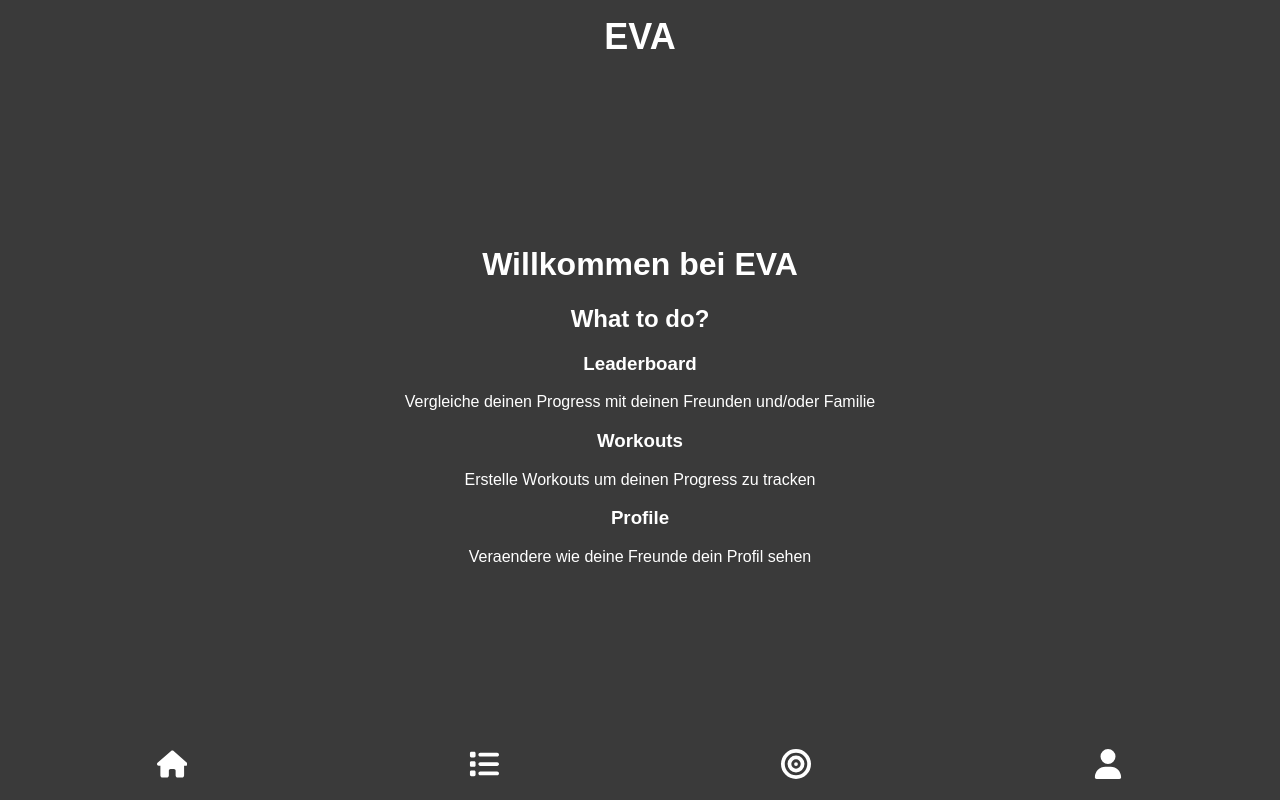
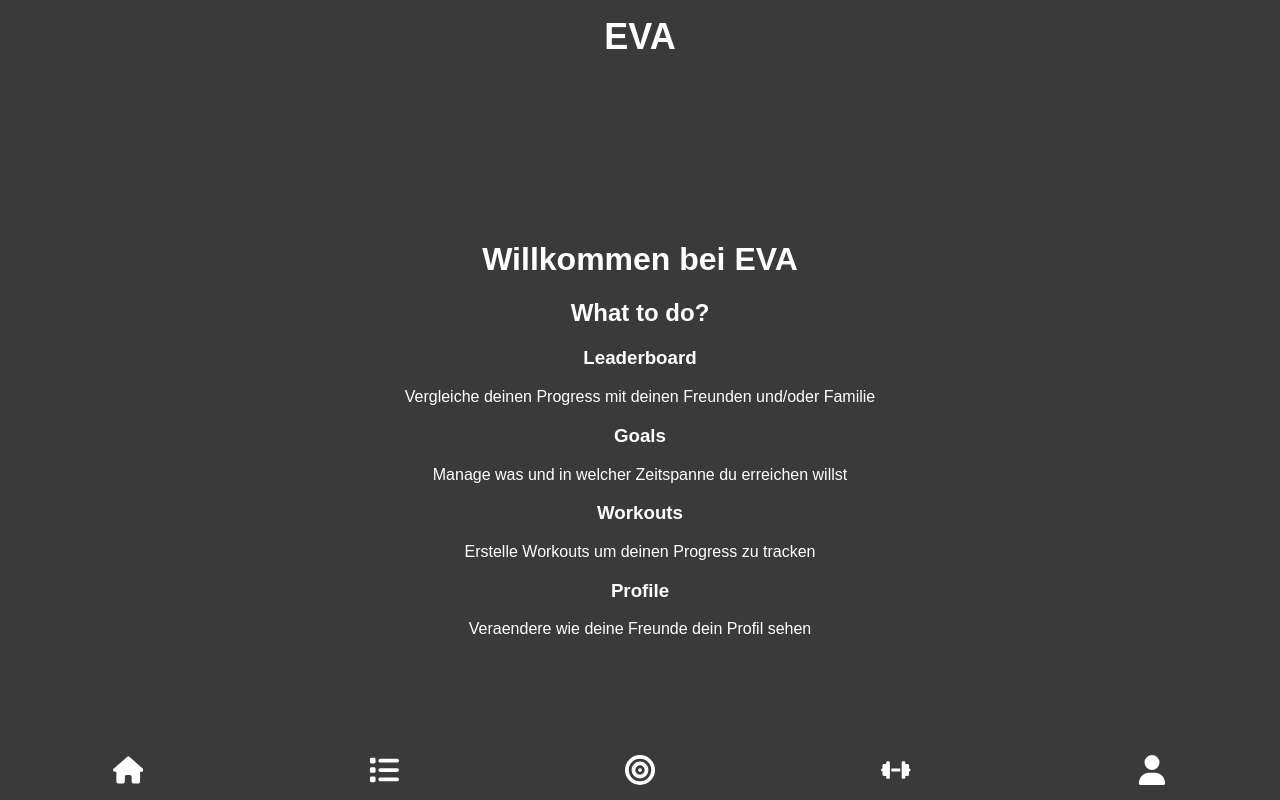
Before and after one commit to sck-david/eva_01, a React (Create React App) app in the folder eva_001/: page / in a window 1280 px wide. Built offline with nearby package versions, Linux system fonts and the light colour scheme.

Commit message:
added goals and another taskbar button

```diff
--- a/eva_001/src/App.css
+++ b/eva_001/src/App.css
@@ -33,9 +33,12 @@ body {
 }
 
 .footer {
+    position: fixed;
+    bottom: 10px;
+    width: 100%;
     display: flex;
     justify-content: space-around;
-    padding: 16px;
+    padding: 0px, 10px, 0px, 10px;
     fill: white;
 }
 
--- a/eva_001/src/App.js
+++ b/eva_001/src/App.js
@@ -4,6 +4,7 @@ import Home from './Home';
 import Leaderboard from './Leaderboard';
 import Profile from './Profile';
 import Workouts from './Workouts';
+import Goals from './Goals';
 
 export default class App extends Component {
     state = {
@@ -24,7 +25,8 @@ export default class App extends Component {
                     {activePage === 'home' && <Home />}
                     {activePage === 'leaderboard' && <Leaderboard />}
                     {activePage === 'profile' && <Profile />}
-                    {activePage == 'workout' && <Workouts />}
+                    {activePage === 'workout' && <Workouts />}
+                    {activePage === 'goals' && <Goals /> }
                 </div>
                 <div className="footer">
                     <div className="footer-text" onClick={() => this.setActivePage('home')}>
@@ -33,8 +35,11 @@ export default class App extends Component {
                     <div className="footer-text" onClick={() => this.setActivePage('leaderboard')}>
                         <svg id="leaderboard-pic" xmlns="http://www.w3.org/2000/svg" viewBox="0 0 512 512" width="30" height="30" ><path d="M40 48C26.7 48 16 58.7 16 72v48c0 13.3 10.7 24 24 24H88c13.3 0 24-10.7 24-24V72c0-13.3-10.7-24-24-24H40zM192 64c-17.7 0-32 14.3-32 32s14.3 32 32 32H480c17.7 0 32-14.3 32-32s-14.3-32-32-32H192zm0 160c-17.7 0-32 14.3-32 32s14.3 32 32 32H480c17.7 0 32-14.3 32-32s-14.3-32-32-32H192zm0 160c-17.7 0-32 14.3-32 32s14.3 32 32 32H480c17.7 0 32-14.3 32-32s-14.3-32-32-32H192zM16 232v48c0 13.3 10.7 24 24 24H88c13.3 0 24-10.7 24-24V232c0-13.3-10.7-24-24-24H40c-13.3 0-24 10.7-24 24zM40 368c-13.3 0-24 10.7-24 24v48c0 13.3 10.7 24 24 24H88c13.3 0 24-10.7 24-24V392c0-13.3-10.7-24-24-24H40z" /></svg>
                     </div>
+                    <div className="footer-text" onClick={() => this.setActivePage('goals')}>
+                        <svg id="goals-pic" xmlns="http://www.w3.org/2000/svg" viewBox="0 0 512 512" width="30" height="30"><path d="M448 256A192 192 0 1 0 64 256a192 192 0 1 0 384 0zM0 256a256 256 0 1 1 512 0A256 256 0 1 1 0 256zm256 80a80 80 0 1 0 0-160 80 80 0 1 0 0 160zm0-224a144 144 0 1 1 0 288 144 144 0 1 1 0-288zM224 256a32 32 0 1 1 64 0 32 32 0 1 1 -64 0z" /></svg>
+                    </div>
                     <div className="footer-text" onClick={() => this.setActivePage('workout')}>
-                        <svg id="goals-pic" xmlns="http://www.w3.org/2000/svg" viewBox="0 0 512 512" width="30" height="30"><path d="M448 256A192 192 0 1 0 64 256a192 192 0 1 0 384 0zM0 256a256 256 0 1 1 512 0A256 256 0 1 1 0 256zm256 80a80 80 0 1 0 0-160 80 80 0 1 0 0 160zm0-224a144 144 0 1 1 0 288 144 144 0 1 1 0-288zM224 256a32 32 0 1 1 64 0 32 32 0 1 1 -64 0z" /></svg>
+                        <svg xmlns="http://www.w3.org/2000/svg" viewBox="0 0 650 512" width="30" height="30"><path d="M112 96c0-17.7 14.3-32 32-32h16c17.7 0 32 14.3 32 32V224v64V416c0 17.7-14.3 32-32 32H144c-17.7 0-32-14.3-32-32V384H64c-17.7 0-32-14.3-32-32V288c-17.7 0-32-14.3-32-32s14.3-32 32-32V160c0-17.7 14.3-32 32-32h48V96zm416 0v32h48c17.7 0 32 14.3 32 32v64c17.7 0 32 14.3 32 32s-14.3 32-32 32v64c0 17.7-14.3 32-32 32H528v32c0 17.7-14.3 32-32 32H480c-17.7 0-32-14.3-32-32V288 224 96c0-17.7 14.3-32 32-32h16c17.7 0 32 14.3 32 32zM416 224v64H224V224H416z" /></svg>
                     </div>
                     <div className="footer-text" onClick={() => this.setActivePage('profile')}>
                         <svg id="profile-pic" xmlns="http://www.w3.org/2000/svg" viewBox="0 0 448 512" width="30" height="30"><path d="M224 256A128 128 0 1 0 224 0a128 128 0 1 0 0 256zm-45.7 48C79.8 304 0 383.8 0 482.3C0 498.7 13.3 512 29.7 512H418.3c16.4 0 29.7-13.3 29.7-29.7C448 383.8 368.2 304 269.7 304H178.3z" /></svg>
--- /dev/null
+++ b/eva_001/src/Goals.css
@@ -0,0 +1,8 @@
+.goals-container{
+    color: white;
+    text-align: center;
+}
+
+h3 {
+
+}
--- /dev/null
+++ b/eva_001/src/Goals.js
@@ -0,0 +1,17 @@
+import React from 'react';
+import './Goals.css';
+import Leaderboard from './Leaderboard';
+import Profile from './Profile';
+import Workouts from './Workouts';
+
+const Goals = () => {
+
+    return (
+
+        <div className="goals-container">
+            <h1>Goals</h1>
+        </div>
+    );
+};
+
+export default Goals;
--- a/eva_001/src/Home.js
+++ b/eva_001/src/Home.js
@@ -14,6 +14,8 @@ const Home = () => {
             <div className="">
                 <h3>Leaderboard</h3>
                 <p>Vergleiche deinen Progress mit deinen Freunden und/oder Familie</p>
+                <h3>Goals</h3>
+                <p>Manage was und in welcher Zeitspanne du erreichen willst</p>
                 <h3>Workouts</h3>
                 <p>Erstelle Workouts um deinen Progress zu tracken</p>
                 <h3>Profile</h3>
```
